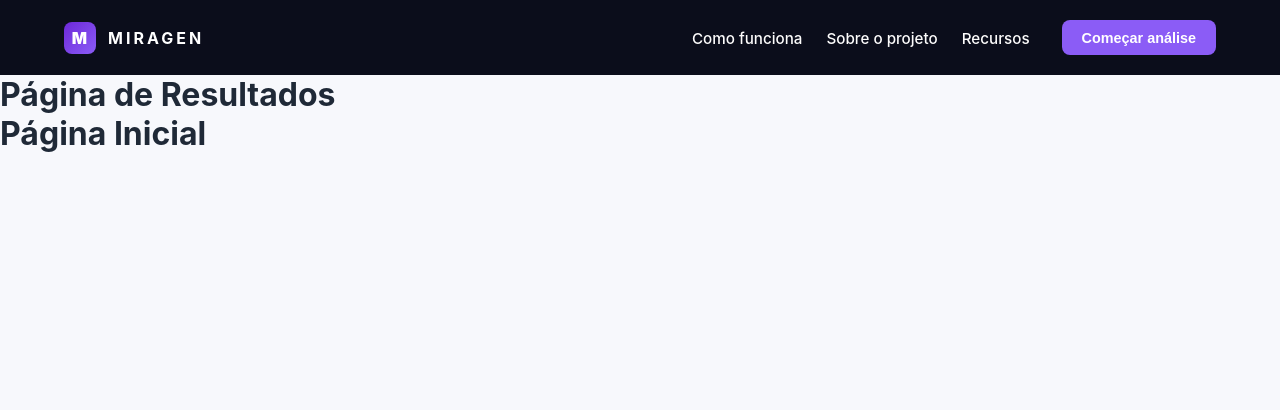
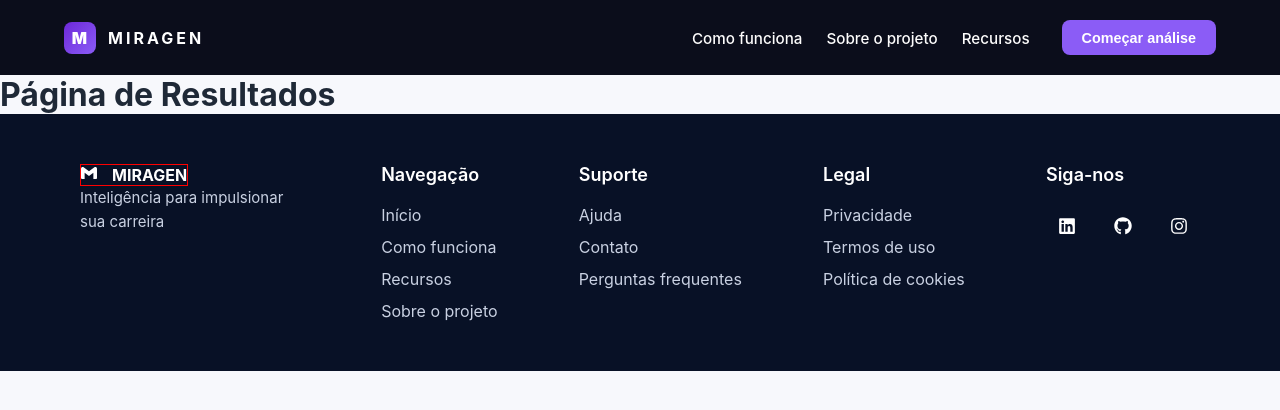
Before and after one commit to juninhos-comunidade/miragen, a React (Vite) app in the folder front-end/: page /results in a window 1280 px wide. Shown: the top 410 px of the page. Built offline with nearby package versions, Linux system fonts and the light colour scheme.

Commit message:
Fixed merge bugs

```diff
--- a/front-end/src/components/Footer/Footer.css
+++ b/front-end/src/components/Footer/Footer.css
@@ -0,0 +1,80 @@
+.footer {
+  background: #081126;
+  color: white;
+  padding: 50px 80px;
+}
+
+.footer-container {
+  display: flex;
+  justify-content: space-between;
+  align-items: flex-start;
+  gap: 60px;
+  flex-wrap: wrap;
+}
+
+.footer-brand {
+  max-width: 220px;
+}
+
+.footer-logo {
+  width: 170px;
+  margin-bottom: 20px;
+}
+
+.brand-logo {
+    display: flex;
+    justify-content: start;
+    width: fit-content;
+    gap: 15px;
+    border: 1px solid red;
+}
+
+.footer-brand p {
+  color: #c9d1e2;
+  line-height: 1.6;
+  font-size: 15px;
+}
+
+.footer-column {
+  display: flex;
+  flex-direction: column;
+  gap: 12px;
+}
+
+.footer-column h3 {
+  margin-bottom: 8px;
+  font-size: 18px;
+  font-weight: 600;
+}
+
+.footer-column a {
+  color: #c9d1e2;
+  text-decoration: none;
+  transition: 0.2s;
+}
+
+.footer-column a:hover {
+  color: #8b5cf6;
+}
+
+.social-icons {
+  display: flex;
+  gap: 14px;
+}
+
+.social-icons a {
+  width: 42px;
+  height: 42px;
+  background: --primary-dark;
+  border-radius: 50%;
+  display: flex;
+  justify-content: center;
+  align-items: center;
+  color: white;
+  font-size: 18px;
+  transition: .3s;
+}
+
+.social-icons a:hover {
+  background: #8b5cf6;
+}
--- a/front-end/src/components/Footer/Footer.jsx
+++ b/front-end/src/components/Footer/Footer.jsx
@@ -1,6 +1,57 @@
+import "./Footer.css"
+import "../../index.css"
+import { FaLinkedin, FaInstagram, FaGithub } from "react-icons/fa";
+import { SiGmail } from "react-icons/si";
+
 function Footer() {
     return (
-        <h1>Página Inicial</h1>
+
+        <footer className="footer">
+            <div className="footer-container">
+                <div className="footer-brand">
+                    {/* <img src="" alt="" className="logo/> */}
+                    <div className="brand-logo">
+                        <SiGmail />
+                        <h4>MIRAGEN</h4>
+                    </div>
+                    <p>Inteligência para impulsionar sua carreira</p>
+
+                </div>
+                <div className="footer-column">
+                    <h3>Navegação</h3>
+                    <a href="#">Início</a>
+                    <a href="#">Como funciona</a>
+                    <a href="#">Recursos</a>
+                    <a href="#">Sobre o projeto</a>
+                </div>
+                <div className="footer-column">
+                    <h3>Suporte</h3>
+                    <a href="#">Ajuda</a>
+                    <a href="#">Contato</a>
+                    <a href="#">Perguntas frequentes</a>
+                </div>
+                <div className="footer-column">
+                    <h3>Legal</h3>
+                    <a href="#">Privacidade</a>
+                    <a href="#">Termos de uso</a>
+                    <a href="#">Política de cookies</a>
+                </div>
+                <div className="footer-column">
+                    <h3>Siga-nos</h3>
+                    <div className="social-icons">
+                        <a href="#">
+                            <FaLinkedin/>
+                        </a>
+                        <a href="#">
+                            <FaGithub/>
+                        </a>
+                        <a href="#">
+                            <FaInstagram/>
+                        </a>
+                    </div>
+                </div>
+            </div>
+        </footer>
     )
 }
 
--- a/front-end/src/components/Header/Header.jsx
+++ b/front-end/src/components/Header/Header.jsx
@@ -25,7 +25,7 @@ function Header() {
       </nav>
 
       <div className="header-actions">
-        <Link to="/analise">
+        <Link to="/upload">
           <Button variant="primary" text="Começar análise" />
         </Link>
       </div>
--- a/front-end/src/pages/UploadPage/UploadPage.jsx
+++ b/front-end/src/pages/UploadPage/UploadPage.jsx
@@ -2,7 +2,6 @@ import { useState, useRef } from "react";
 import { useNavigate } from "react-router";
 import Upload from "../../components/Upload/Upload";
 import Button from "../../components/Button/Button";
-import Header from "../../components/Header/Header";
 import TextArea from "../../components/TextArea/TextArea";
 import './UploadPage.css';
 
@@ -48,7 +47,6 @@ function UploadPage() {
 
     return (
         <div className="analysis-page">
-            <Header />
 
             <main className="analysis-container">
 
```
